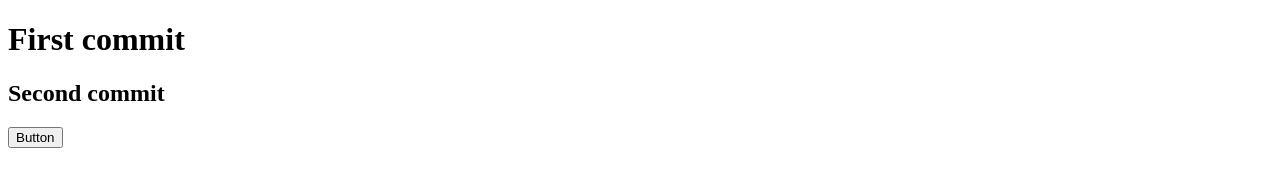
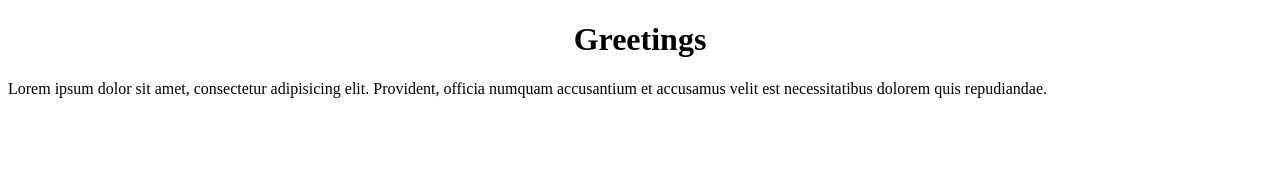
Before and after one commit to Yixbro909/sandbox, a plain HTML site: page index.html in a window 1280 px wide. Drawn offline with Linux system fonts and the light colour scheme.

Commit message:
greetings added

```diff
--- a/index.html
+++ b/index.html
@@ -10,9 +10,11 @@
 </head>
 
 <body>
-    <h1>First commit</h1>
-    <h2>Second commit</h2>
-    <button id="btn" class="btn">Button</button>
+    <center>
+        <h1>Greetings</h1>
+    </center>
+    <p>Lorem ipsum dolor sit amet, consectetur adipisicing elit. Provident, officia numquam accusantium et accusamus
+        velit est necessitatibus dolorem quis repudiandae.</p>
 </body>
 
 </html>
```
